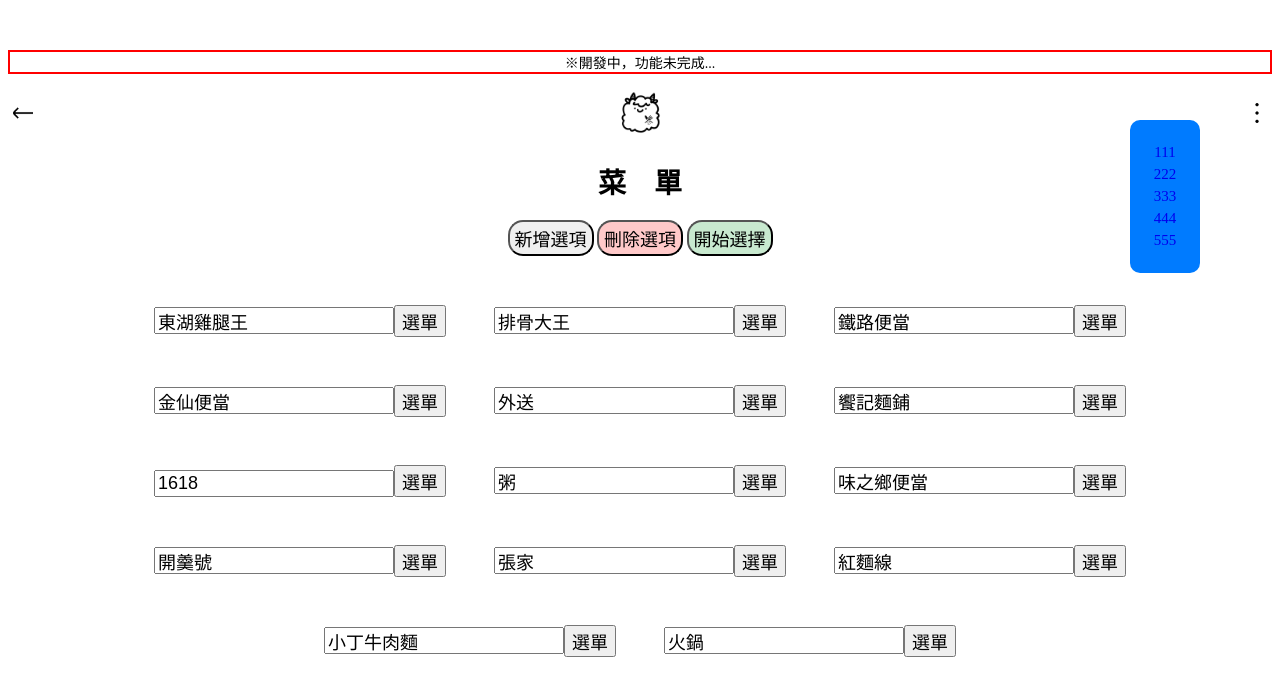
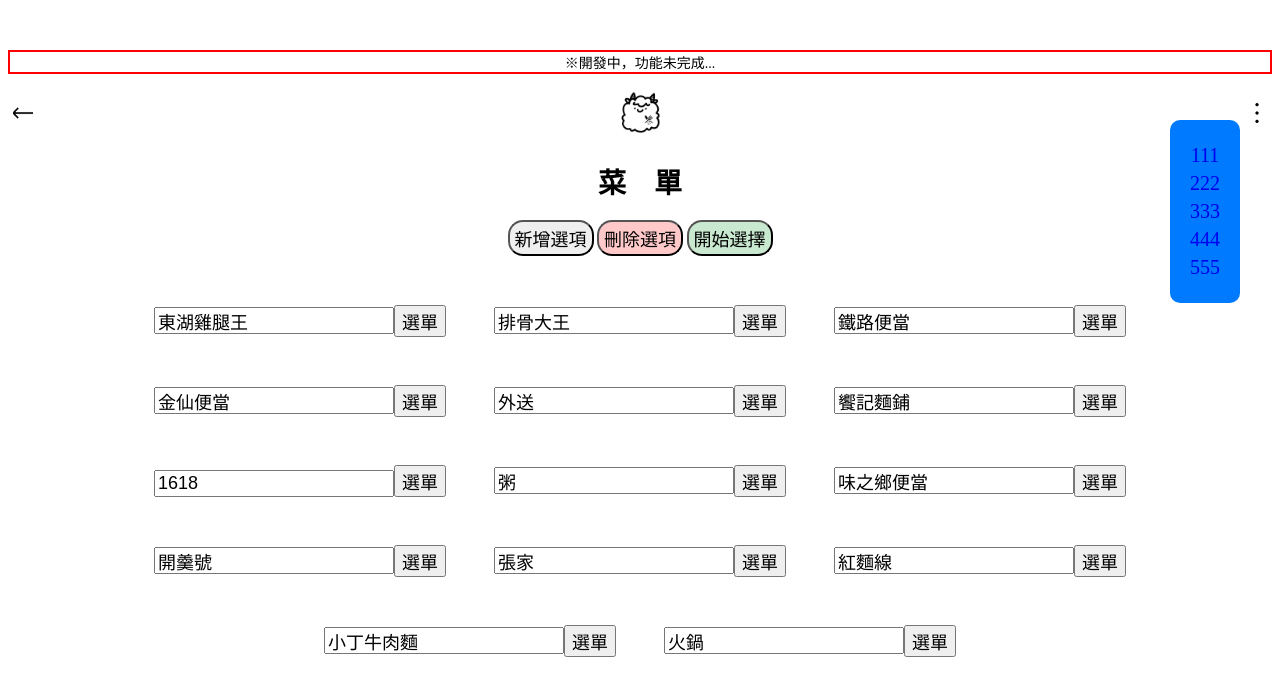
Before and after one commit to hung-lun/random, a plain HTML site: page menu.html in a window 1280 px wide. Drawn offline with Linux system fonts and the light colour scheme.

Commit message:
Add files via upload

```diff
--- a/style.css
+++ b/style.css
@@ -49,7 +49,7 @@ body{
     padding: 15px auto;
     border-radius: 10px;
     position: fixed;
-    left: 1130px;
+    right: 40px;
     top: 120px;
 }
 
@@ -71,7 +71,7 @@ body{
 
 .set ul a{
     text-decoration: none;
-    font-size: 15px;
+    font-size: 20px;
 }
 
 .set ul a li:hover{
```
